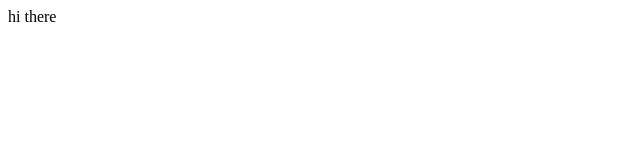
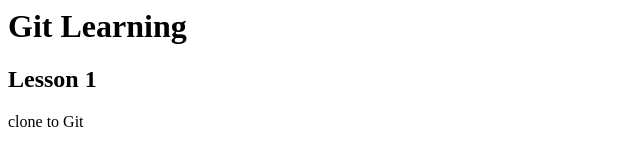
Before and after one commit to foadmoradi1988/learning, a plain HTML site: page index.html in a window 1280 px wide. Shown: the whole page, without its empty margins (0-640 px from the left). Drawn offline with Linux system fonts and the light colour scheme.

Commit message:
index is modified

```diff
--- a/index.html
+++ b/index.html
@@ -1,5 +1,7 @@
 <html>
   <body>
-    hi there
+	  <h1>Git Learning</h1>
+	  <h2>Lesson 1</h2>
+	  <p>clone to Git</p>
   </body>
 </html>
```
